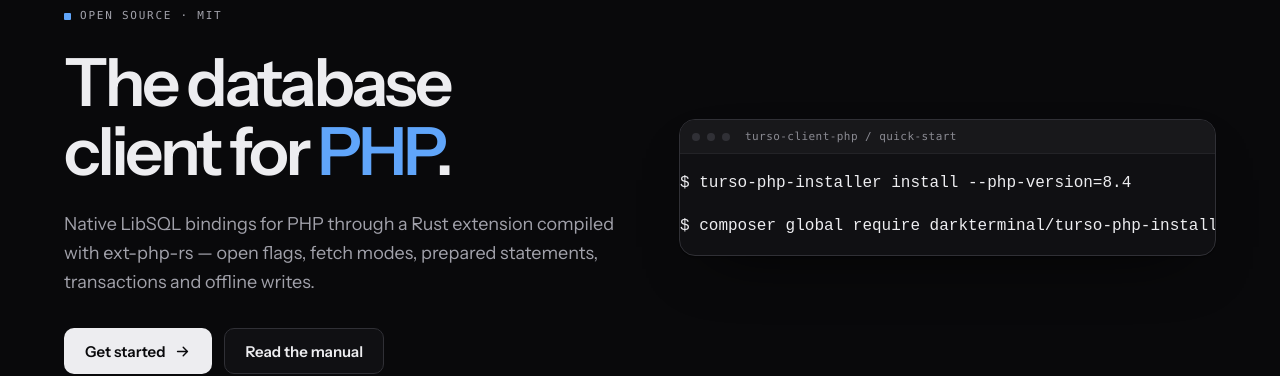
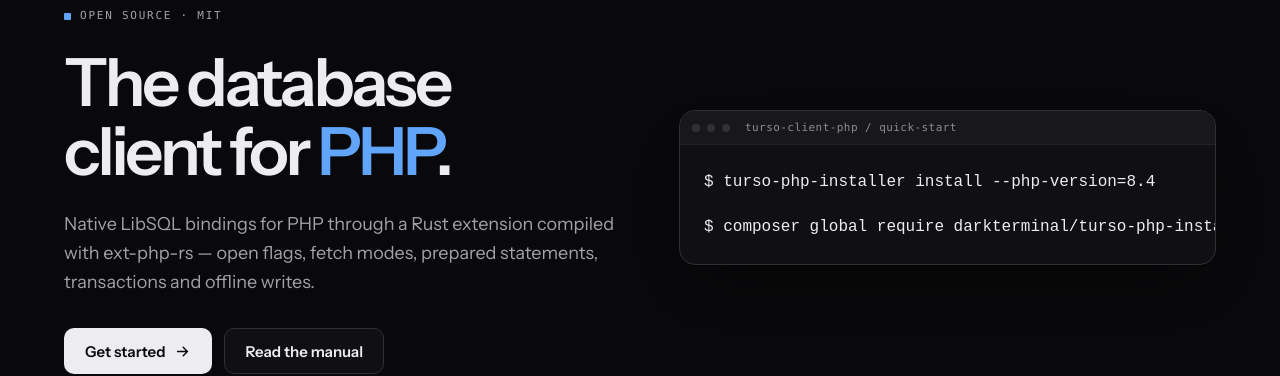
Before and after one commit to tursodatabase/turso-client-php, a Jekyll site: the page built from docs/index.html, in a window 1280 px wide. Shown: the part 151-527 px from the top of the page. Built offline with Jekyll 4.4.1, drawn with Linux system fonts in a browser that asks for light colours; comment, search, counter and statistics services are not loaded.

Commit message:
fix(docs): add padding to hero terminal shot-frame body

```diff
--- a/docs/assets/css/landing.css
+++ b/docs/assets/css/landing.css
@@ -503,6 +503,15 @@ a:hover {
 .shot-frame img {
     width: 100%;
     height: auto;
+}
+.shot-frame__body {
+    padding: 24px;
+}
+.shot-frame__body pre {
+    margin: 0;
+}
+.shot-frame__body pre + pre {
+    margin-top: 18px;
 }
 
 /* --------------------------------------------------------------------------
```
